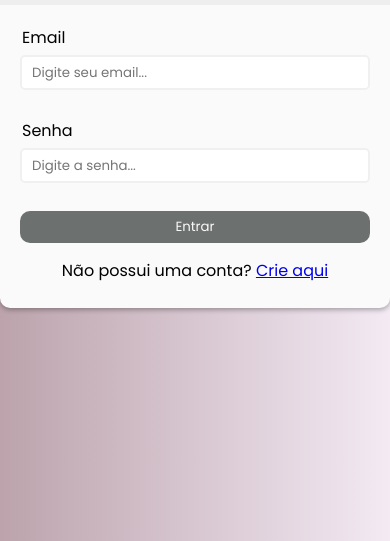
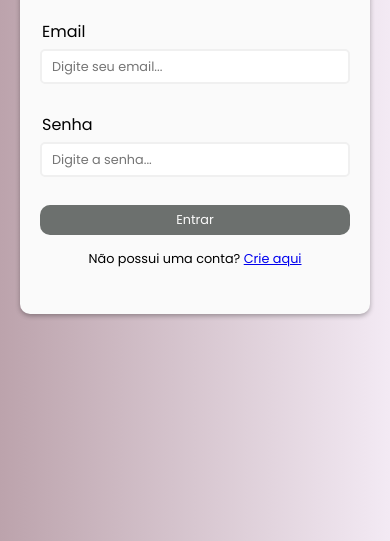
Before and after one commit to camillamendess/SistemaDeReservas-ProjetoBD, a plain HTML site: page logAccount.html in a window 390 px wide. Shown: the part 303-844 px from the top of the page. Drawn offline with Linux system fonts and the light colour scheme.

Commit message:
adjust media queries

```diff
--- a/css/createAccount-style.css
+++ b/css/createAccount-style.css
@@ -18,7 +18,8 @@ body {
   background-color: #fafafa;
   border-radius: 10px;
   box-shadow: 0 2px 5px rgba(0, 0, 0, 0.3);
-  width: 400px;
+  width: 500px;
+  height: 600px;
   max-width: 100%;
   overflow: hidden;
 }
@@ -104,3 +105,106 @@ body {
   color: #f34d4d;
   visibility: visible;
 }
+
+@media (max-width: 767px) {
+  body {
+    width: 100%;
+    min-height: 100vh;
+    background: linear-gradient(90deg, #bca3ac 0%, #f3eaf4 100%);
+    display: flex;
+    justify-content: center;
+    align-items: center;
+  }
+
+  .container {
+    background-color: #fafafa;
+    border-radius: 10px;
+    box-shadow: 0 2px 5px rgba(0, 0, 0, 0.3);
+    width: 400px;
+    max-width: 100%;
+    overflow: hidden;
+  }
+
+  .header {
+    background-color: #eee;
+    padding: 20px;
+    text-align: center;
+  }
+
+  .form {
+    padding: 20px;
+  }
+
+  .form-control {
+    padding-bottom: 4px;
+    position: relative;
+  }
+
+  .form-control label {
+    display: block;
+    margin-bottom: 5px;
+    margin-left: 2px;
+  }
+
+  .form-control small {
+    display: block;
+    visibility: hidden;
+  }
+
+  .form-control input {
+    border: 2px solid #f0f0f0;
+    border-radius: 5px;
+    width: 100%;
+    height: 35px;
+    padding: 10px;
+    margin: 0 0 4px 0;
+  }
+
+  .form-control i {
+    position: absolute;
+    top: 40px;
+    right: 9px;
+    visibility: hidden;
+  }
+
+  .form button {
+    padding: 6px;
+    width: 100%;
+    background-color: #6c706e;
+    border: hidden;
+    border-radius: 10px;
+    color: #fafafa;
+    cursor: pointer;
+  }
+
+  .form button:hover {
+    background-color: #8F9491;
+  }
+
+  .form p {
+    padding: 15px 0 5px;
+    text-align: center;
+  }
+
+  /* Error and Success */
+
+  .form-control.success input {
+    border-color: #61bd61;
+  }
+  .form-control.error input {
+    border-color: #f34d4d;
+  }
+  .form-control.success i.fa-check-circle {
+    color: #61bd61;
+    visibility: visible;
+  }
+  .form-control.error i.fa-exclamation-circle {
+    color: #f34d4d;
+    visibility: visible;
+  }
+  .form-control.error small {
+    color: #f34d4d;
+    visibility: visible;
+  }
+
+}
--- a/css/logAccount-style.css
+++ b/css/logAccount-style.css
@@ -18,7 +18,93 @@
     background-color: #fafafa;
     border-radius: 10px;
     box-shadow: 0 2px 5px rgba(0, 0, 0, 0.3);
-    width: 400px;
+    width: 500px;
+    height: 500px;
+    max-width: 100%;
+    overflow: hidden;
+  }
+
+  .header {
+    background-color: #eee;
+    padding: 25px;
+    text-align: center;
+  }
+
+  .form {
+    padding: 20px;
+  }
+
+  .form-control {
+    padding-bottom: 4px;
+    position: relative;
+  }
+
+  .form-control label {
+    display: block;
+    margin-bottom: 15px;
+    margin-left: 5px;
+    font-size: 1.3em;
+  }
+
+  .form-control small {
+    display: block;
+    visibility: hidden;
+  }
+
+  .form-control input {
+    border: 2px solid #f0f0f0;
+    border-radius: 5px;
+    width: 100%;
+    height: 45px;
+    padding: 8px;
+    margin: 0 0 5px 0;
+    font-size: 1rem;
+  }
+
+  .form-control i {
+    position: absolute;
+    top: 40px;
+    right: 9px;
+    visibility: hidden;
+  }
+
+  .form button {
+    padding: 6px;
+    width: 100%;
+    background-color: #6c706e;
+    border: hidden;
+    border-radius: 10px;
+    color: #fafafa;
+    cursor: pointer;
+    font-size: 1.1rem;
+  }
+
+  .form button:hover {
+    background-color: #8F9491;
+  }
+
+  .form p {
+    padding: 25px 0 5px;
+    text-align: center;
+    font-size: 1.2rem;
+  }
+
+  @media (max-width: 767px){
+    body {
+      width: 100%;
+      min-height: 100vh;
+      background: linear-gradient(90deg, #bca3ac 0%, #f3eaf4 100%);
+      display: flex;
+      justify-content: center;
+      align-items: center;
+    }
+
+    .container {
+      background-color: #fafafa;
+      border-radius: 10px;
+      box-shadow: 0 2px 5px rgba(0, 0, 0, 0.3);
+      width: 350px;
+      height: 390px;
       max-width: 100%;
       overflow: hidden;
     }
@@ -42,6 +128,7 @@
       display: block;
       margin-bottom: 5px;
       margin-left: 2px;
+      font-size: 1rem;
     }
 
     .form-control small {
@@ -56,6 +143,7 @@
       height: 35px;
       padding: 10px;
       margin: 0 0 4px 0;
+      font-size: 0.8rem;
     }
 
     .form-control i {
@@ -73,6 +161,7 @@
       border-radius: 10px;
       color: #fafafa;
       cursor: pointer;
+      font-size: 0.8rem;
     }
 
     .form button:hover {
@@ -82,4 +171,6 @@
     .form p {
       padding: 15px 0 5px;
       text-align: center;
+      font-size: 0.8rem;
     }
+  }
```
Also changed, not shown: css/index-style.css (+11 -5 lines). Lines whose indentation alone changed are shown as unchanged.
